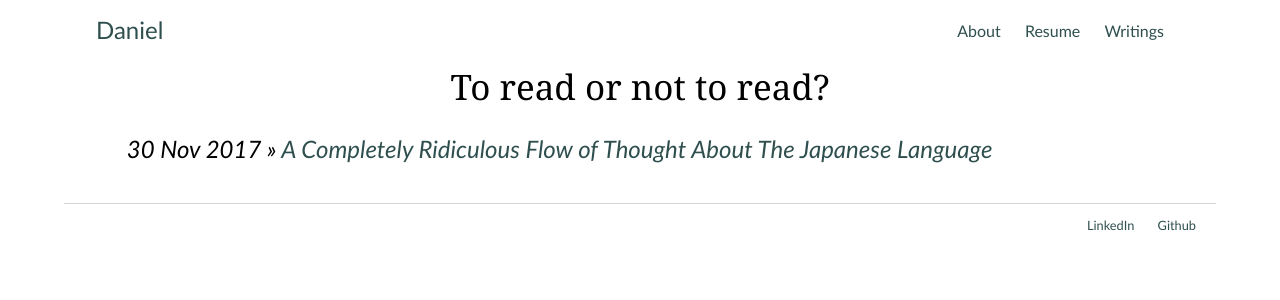
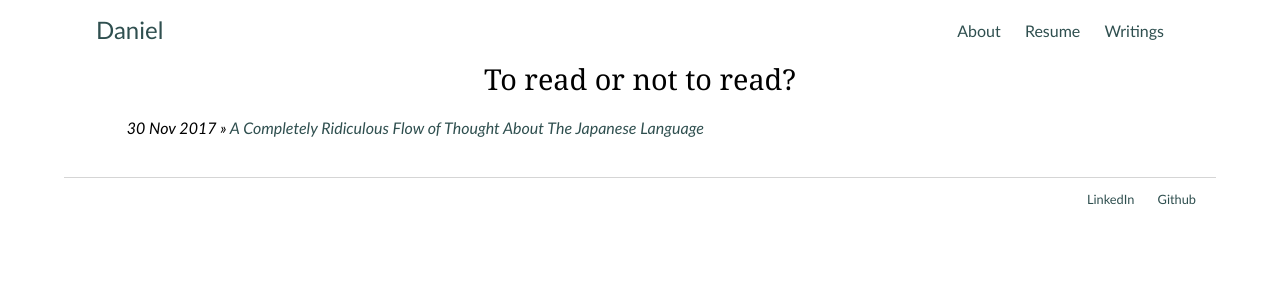
Before and after one commit to Calculasians/calculasians.github.io, a Jekyll site: the page built from blog/index.html, in a window 1280 px wide. Shown: the top 300 px of the page. Built offline with Jekyll 4.4.1, drawn with Linux system fonts in a browser that asks for light colours.

Commit message:
Update main.css

```diff
--- a/css/main.css
+++ b/css/main.css
@@ -56,6 +56,7 @@
     margin-left: 20%;
     margin-right: 20%;
     font-family: 'Georgia', serif;
+    font-size: 1.8em;
 }
 
 .meta {
@@ -131,7 +132,7 @@
 
 ul.posts {
     margin: 20px auto 40px;
-    font-size: 1.5em;
+    font-size: 1em;
 }
 
 ul.posts li {
```
